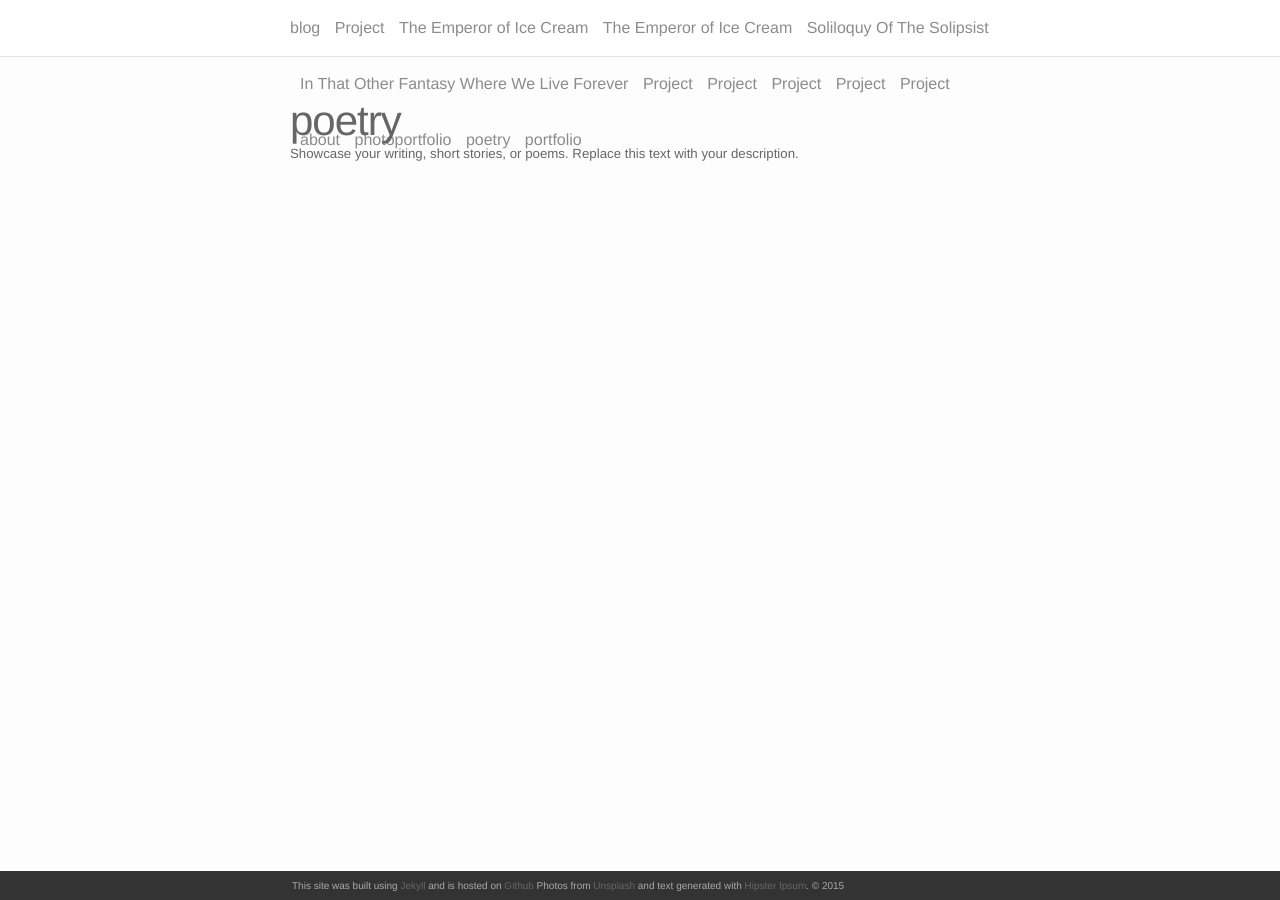
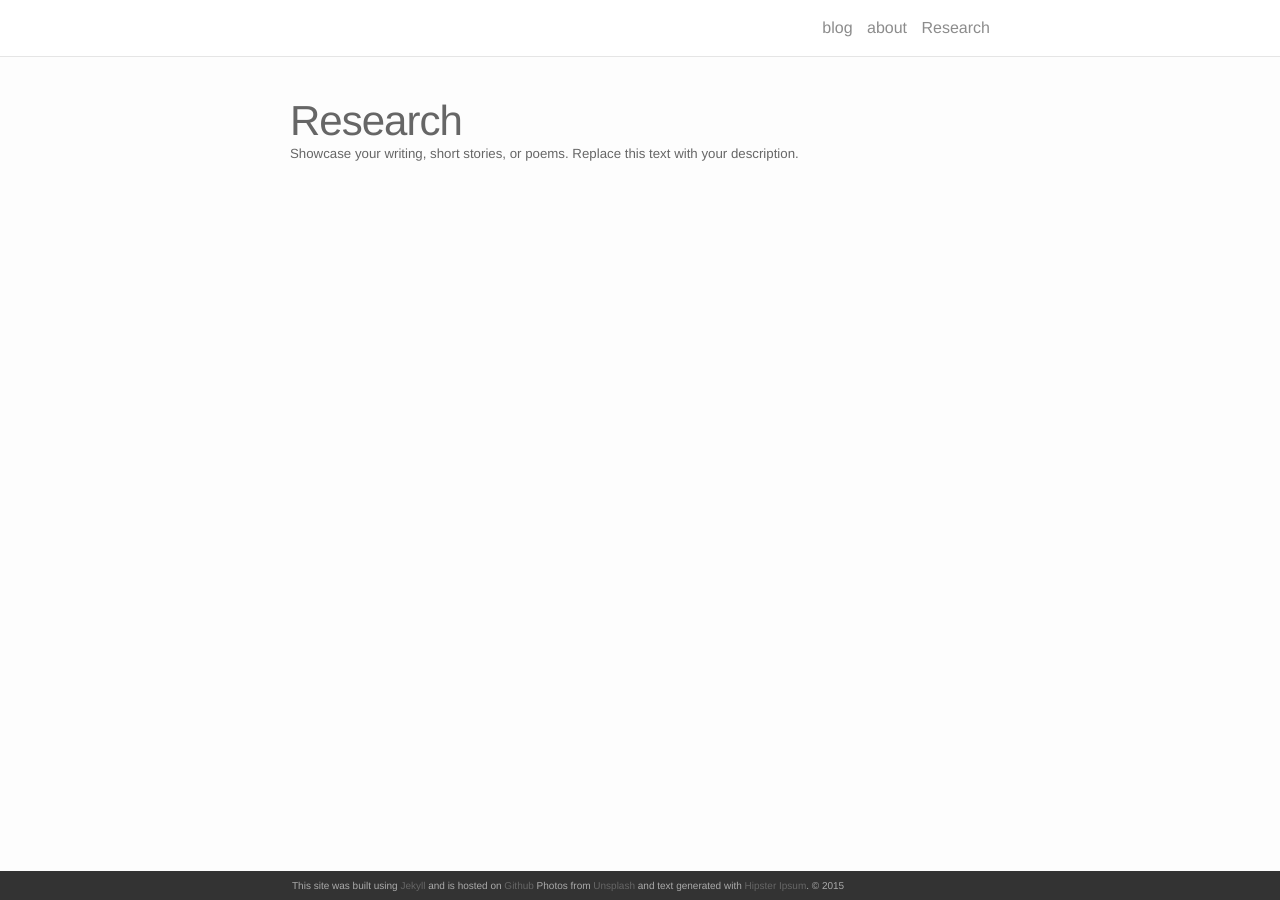
Before and after one commit to staleted/blog, a Jekyll site: the page built from research.md, in a window 1280 px wide. Built offline with Jekyll 4.4.1, drawn with Linux system fonts in a browser that asks for light colours; nearby versions of some CDN libraries.

Commit message:
trying to add a category

```diff
--- a/_config.yml
+++ b/_config.yml
@@ -19,6 +19,6 @@
 
 
 collections:
-  projects:
-    output: false
-    permalink: /projects/:path/
+  research:
+    output: true
+    permalink: /research/:path/
--- a/old/default_poetry/2015-05-05-emperor.markdown
+++ /dev/null
@@ -1,25 +0,0 @@
----
-layout: post
-title: The Emperor of Ice Cream
-date: 2015-07-06 07:59:00
----
-
-Call the roller of big cigars,
-The muscular one, and bid him whip
-In kitchen cups concupiscent curds.
-Let the wenches dawdle in such dress
-As they are used to wear, and let the boys
-Bring flowers in last month's newspapers.
-Let be be finale of seem.
-The only emperor is the emperor of ice-cream.
-
-Take from the dresser of deal.
-Lacking the three glass knobs, that sheet
-On which she embroidered fantails once
-And spread it so as to cover her face.
-If her horny feet protrude, they come
-To show how cold she is, and dumb.
-Let the lamp affix its beam.
-The only emperor is the emperor of ice-cream.
-
-### Wallace Stevens
--- a/old/default_poetry/2015-07-06-soliloquy.markdown
+++ /dev/null
@@ -1,48 +0,0 @@
----
-layout: post
-title: Soliloquy Of The Solipsist
-date: 2015-07-06 07:59:00
----
-I?
-I walk alone;
-The midnight street
-Spins itself from under my feet;
-When my eyes shut
-These dreaming houses all snuff out;
-Through a whim of mine
-Over gables the moon's celestial onion
-Hangs high.
-
-I
-Make houses shrink
-And trees diminish
-By going far; my look's leash
-Dangles the puppet-people
-Who, unaware how they dwindle,
-Laugh, kiss, get drunk,
-Nor guess that if I choose to blink
-They die.
-
-I
-When in good humor,
-Give grass its green
-Blazon sky blue, and endow the sun
-With gold;
-Yet, in my wintriest moods, I hold
-Absolute power
-To boycott any color and forbid any flower
-To be.
-
-I
-Know you appear
-Vivid at my side,
-Denying you sprang out of my head,
-Claiming you feel
-Love fiery enough to prove flesh real,
-Though it's quite clear
-All you beauty, all your wit, is a gift, my dear,
-From me.
-
-
-
-### Sylvia Plath
--- a/old/default_poetry/2015-08-06-fantasy.markdown
+++ /dev/null
@@ -1,29 +0,0 @@
----
-layout: post
-title: In That Other Fantasy Where We Live Forever
-date: 2015-08-06 07:59:00
----
-we were never caught
-
-we partied the southwest, smoked it from L.A. to El Dorado
-worked odd jobs between delusions of escape
-drunk on the admonitions of parents, parsons & professors
-driving faster than the road or law allowed.
-our high-pitched laughter was young, heartless & disrespected
-authority. we could be heard for miles in the night
-
-the Grand Canyon of a new manhood.
-womanhood discovered
-like the first sighting of Mount Wilson
-
-we rebelled against the southwestern wind
-
-we got so naturally ripped, we sprouted wings,
-crashed parties on the moon, and howled at the earth
-
-we lived off love. It was all we had to eat
-
-when you split you took all the wisdom
-and left me the worry
-
-### Wanda Coleman
--- a/old/default_portfolio/1_project.markdown
+++ /dev/null
@@ -1,55 +0,0 @@
----
-layout: post
-title: Project
-description: a project with a background image
-img: /img/12.jpg
----
-
-Every project has a beautiful feature shocase page. It's easy to include images, in a flexible 3-column grid format. Make your photos 1/3, 2/3, or full width.
-
-To give your project a background in the portfolio page, just add the img tag to the front matter like so:
-
-	---
-	layout: post
-	title: Project
-	description: a project with a background image
-	img: /img/12.jpg
-	---
-
-
-<div class="img_row">
-	<img class="col one" src="{{ site.baseurl }}/img/1.jpg" alt="" title="example image"/>
-	<img class="col one" src="{{ site.baseurl }}/img/2.jpg" alt="" title="example image"/>
-	<img class="col one" src="{{ site.baseurl }}/img/3.jpg" alt="" title="example image"/>
-</div>
-<div class="col three caption">
-	Caption photos easily. On the left, a road goes through a tunnel. Middle, leaves artistically fall in a hipster photoshoot. Right, in another hipster photoshoot, a lumberjack grasps a handful of pine needles.
-</div>
-<div class="img_row">
-	<img class="col three" src="{{ site.baseurl }}/img/5.jpg" alt="" title="example image"/>
-</div>
-<div class="col three caption">
-	This image can also have a caption. It's like magic.
-</div>
-
-You can also put regular text between your rows of images. Say you wanted to write a little bit about your project before you posted the rest of the images. You describe how you toiled, sweated, *bled* for your project, and then.... you reveal it's glory in the next row of images.
-
-
-<div class="img_row">
-	<img class="col two" src="{{ site.baseurl }}/img/6.jpg" alt="" title="example image"/>
-	<img class="col one" src="{{ site.baseurl }}/img/11.jpg" alt="" title="example image"/>
-</div>
-<div class="col three caption">
-	You can also have artistically styled 2/3 + 1/3 images, like these.
-</div>
-
-
-<br/><br/><br/>
-
-
-The code is simple. Just add a col class to your image, and another class specifying the width: one, two, or three columns wide. Here's the code for the last row of images above:
-
-	<div class="img_row">
-	  <img class="col two" src="/img/6.jpg"/>
-	  <img class="col one" src="/img/11.jpg"/>
-	</div>
--- a/old/default_portfolio/2_project.markdown
+++ /dev/null
@@ -1,55 +0,0 @@
----
-layout: post
-title: Project
-description: a project with a background image
-img: /img/2.jpg
----
-
-Every project has a beautiful feature shocase page. It's easy to include images, in a flexible 3-column grid format. Make your photos 1/3, 2/3, or full width.
-
-To give your project a background in the portfolio page, just add the img tag to the front matter like so:
-
-	---
-	layout: post
-	title: Project
-	description: a project with a background image
-	img: /img/12.jpg
-	---
-
-
-<div class="img_row">
-	<img class="col one" src="{{ site.baseurl }}/img/1.jpg" alt="" title="example image"/>
-	<img class="col one" src="{{ site.baseurl }}/img/2.jpg" alt="" title="example image"/>
-	<img class="col one" src="{{ site.baseurl }}/img/3.jpg" alt="" title="example image"/>
-</div>
-<div class="col three caption">
-	Caption photos easily. On the left, a road goes through a tunnel. Middle, leaves artistically fall in a hipster photoshoot. Right, in another hipster photoshoot, a lumberjack grasps a handful of pine needles.
-</div>
-<div class="img_row">
-	<img class="col three" src="{{ site.baseurl }}/img/5.jpg" alt="" title="example image"/>
-</div>
-<div class="col three caption">
-	This image can also have a caption. It's like magic.
-</div>
-
-You can also put regular text between your rows of images. Say you wanted to write a little bit about your project before you posted the rest of the images. You describe how you toiled, sweated, *bled* for your project, and then.... you reveal it's glory in the next row of images.
-
-
-<div class="img_row">
-	<img class="col two" src="{{ site.baseurl }}/img/6.jpg" alt="" title="example image"/>
-	<img class="col one" src="{{ site.baseurl }}/img/11.jpg" alt="" title="example image"/>
-</div>
-<div class="col three caption">
-	You can also have artistically styled 2/3 + 1/3 images, like these.
-</div>
-
-
-<br/><br/><br/>
-
-
-The code is simple. Just add a col class to your image, and another class specifying the width: one, two, or three columns wide. Here's the code for the last row of images above:
-
-	<div class="img_row">
-	  <img class="col two" src="/img/6.jpg"/>
-	  <img class="col one" src="/img/11.jpg"/>
-	</div>
--- a/old/default_portfolio/3_project.markdown
+++ /dev/null
@@ -1,56 +0,0 @@
----
-layout: post
-title: Project
-description: a project that redirects to another website
-img:
-redirect: https://unsplash.com
----
-
-Every project has a beautiful feature shocase page. It's easy to include images, in a flexible 3-column grid format. Make your photos 1/3, 2/3, or full width.
-
-To give your project a background in the portfolio page, just add the img tag to the front matter like so:
-
-	---
-	layout: post
-	title: Project
-	description: a project with a background image
-	img: /img/12.jpg
-	---
-
-
-<div class="img_row">
-	<img class="col one" src="{{ site.baseurl }}/img/1.jpg" alt="" title="example image"/>
-	<img class="col one" src="{{ site.baseurl }}/img/2.jpg" alt="" title="example image"/>
-	<img class="col one" src="{{ site.baseurl }}/img/3.jpg" alt="" title="example image"/>
-</div>
-<div class="col three caption">
-	Caption photos easily. On the left, a road goes through a tunnel. Middle, leaves artistically fall in a hipster photoshoot. Right, in another hipster photoshoot, a lumberjack grasps a handful of pine needles.
-</div>
-<div class="img_row">
-	<img class="col three" src="{{ site.baseurl }}/img/5.jpg" alt="" title="example image"/>
-</div>
-<div class="col three caption">
-	This image can also have a caption. It's like magic.
-</div>
-
-You can also put regular text between your rows of images. Say you wanted to write a little bit about your project before you posted the rest of the images. You describe how you toiled, sweated, *bled* for your project, and then.... you reveal it's glory in the next row of images.
-
-
-<div class="img_row">
-	<img class="col two" src="{{ site.baseurl }}/img/6.jpg" alt="" title="example image"/>
-	<img class="col one" src="{{ site.baseurl }}/img/11.jpg" alt="" title="example image"/>
-</div>
-<div class="col three caption">
-	You can also have artistically styled 2/3 + 1/3 images, like these.
-</div>
-
-
-<br/><br/><br/>
-
-
-The code is simple. Just add a col class to your image, and another class specifying the width: one, two, or three columns wide. Here's the code for the last row of images above:
-
-	<div class="img_row">
-	  <img class="col two" src="/img/6.jpg"/>
-	  <img class="col one" src="/img/11.jpg"/>
-	</div>
--- a/old/default_portfolio/4_project.markdown
+++ /dev/null
@@ -1,55 +0,0 @@
----
-layout: post
-title: Project
-description: another without an image
-img:
----
-
-Every project has a beautiful feature shocase page. It's easy to include images, in a flexible 3-column grid format. Make your photos 1/3, 2/3, or full width.
-
-To give your project a background in the portfolio page, just add the img tag to the front matter like so:
-
-	---
-	layout: post
-	title: Project
-	description: a project with a background image
-	img: /img/12.jpg
-	---
-
-
-<div class="img_row">
-	<img class="col one" src="{{ site.baseurl }}/img/1.jpg" alt="" title="example image"/>
-	<img class="col one" src="{{ site.baseurl }}/img/2.jpg" alt="" title="example image"/>
-	<img class="col one" src="{{ site.baseurl }}/img/3.jpg" alt="" title="example image"/>
-</div>
-<div class="col three caption">
-	Caption photos easily. On the left, a road goes through a tunnel. Middle, leaves artistically fall in a hipster photoshoot. Right, in another hipster photoshoot, a lumberjack grasps a handful of pine needles.
-</div>
-<div class="img_row">
-	<img class="col three" src="{{ site.baseurl }}/img/5.jpg" alt="" title="example image"/>
-</div>
-<div class="col three caption">
-	This image can also have a caption. It's like magic.
-</div>
-
-You can also put regular text between your rows of images. Say you wanted to write a little bit about your project before you posted the rest of the images. You describe how you toiled, sweated, *bled* for your project, and then.... you reveal it's glory in the next row of images.
-
-
-<div class="img_row">
-	<img class="col two" src="{{ site.baseurl }}/img/6.jpg" alt="" title="example image"/>
-	<img class="col one" src="{{ site.baseurl }}/img/11.jpg" alt="" title="example image"/>
-</div>
-<div class="col three caption">
-	You can also have artistically styled 2/3 + 1/3 images, like these.
-</div>
-
-
-<br/><br/><br/>
-
-
-The code is simple. Just add a col class to your image, and another class specifying the width: one, two, or three columns wide. Here's the code for the last row of images above:
-
-	<div class="img_row">
-	  <img class="col two" src="/img/6.jpg"/>
-	  <img class="col one" src="/img/11.jpg"/>
-	</div>
--- a/old/default_portfolio/5_project.markdown
+++ /dev/null
@@ -1,55 +0,0 @@
----
-layout: post
-title: Project
-description: a project with a background image
-img: /img/1.jpg
----
-
-Every project has a beautiful feature shocase page. It's easy to include images, in a flexible 3-column grid format. Make your photos 1/3, 2/3, or full width.
-
-To give your project a background in the portfolio page, just add the img tag to the front matter like so:
-
-	---
-	layout: post
-	title: Project
-	description: a project with a background image
-	img: /img/12.jpg
-	---
-
-
-<div class="img_row">
-	<img class="col one" src="{{ site.baseurl }}/img/1.jpg" alt="" title="example image"/>
-	<img class="col one" src="{{ site.baseurl }}/img/2.jpg" alt="" title="example image"/>
-	<img class="col one" src="{{ site.baseurl }}/img/3.jpg" alt="" title="example image"/>
-</div>
-<div class="col three caption">
-	Caption photos easily. On the left, a road goes through a tunnel. Middle, leaves artistically fall in a hipster photoshoot. Right, in another hipster photoshoot, a lumberjack grasps a handful of pine needles.
-</div>
-<div class="img_row">
-	<img class="col three" src="{{ site.baseurl }}/img/5.jpg" alt="" title="example image"/>
-</div>
-<div class="col three caption">
-	This image can also have a caption. It's like magic.
-</div>
-
-You can also put regular text between your rows of images. Say you wanted to write a little bit about your project before you posted the rest of the images. You describe how you toiled, sweated, *bled* for your project, and then.... you reveal it's glory in the next row of images.
-
-
-<div class="img_row">
-	<img class="col two" src="{{ site.baseurl }}/img/6.jpg" alt="" title="example image"/>
-	<img class="col one" src="{{ site.baseurl }}/img/11.jpg" alt="" title="example image"/>
-</div>
-<div class="col three caption">
-	You can also have artistically styled 2/3 + 1/3 images, like these.
-</div>
-
-
-<br/><br/><br/>
-
-
-The code is simple. Just add a col class to your image, and another class specifying the width: one, two, or three columns wide. Here's the code for the last row of images above:
-
-	<div class="img_row">
-	  <img class="col two" src="/img/6.jpg"/>
-	  <img class="col one" src="/img/11.jpg"/>
-	</div>
--- a/old/default_portfolio/6_project.markdown
+++ /dev/null
@@ -1,55 +0,0 @@
----
-layout: post
-title: Project
-description: a project with no image
-img:
----
-
-Every project has a beautiful feature shocase page. It's easy to include images, in a flexible 3-column grid format. Make your photos 1/3, 2/3, or full width.
-
-To give your project a background in the portfolio page, just add the img tag to the front matter like so:
-
-	---
-	layout: post
-	title: Project
-	description: a project with a background image
-	img: {{ site.baseurl }}/img/12.jpg
-	---
-
-
-<div class="img_row">
-	<img class="col one" src="{{ site.baseurl }}/img/1.jpg" alt="" title="example image"/>
-	<img class="col one" src="{{ site.baseurl }}/img/2.jpg" alt="" title="example image"/>
-	<img class="col one" src="{{ site.baseurl }}/img/3.jpg" alt="" title="example image"/>
-</div>
-<div class="col three caption">
-	Caption photos easily. On the left, a road goes through a tunnel. Middle, leaves artistically fall in a hipster photoshoot. Right, in another hipster photoshoot, a lumberjack grasps a handful of pine needles.
-</div>
-<div class="img_row">
-	<img class="col three" src="{{ site.baseurl }}/img/5.jpg" alt="" title="example image"/>
-</div>
-<div class="col three caption">
-	This image can also have a caption. It's like magic.
-</div>
-
-You can also put regular text between your rows of images. Say you wanted to write a little bit about your project before you posted the rest of the images. You describe how you toiled, sweated, *bled* for your project, and then.... you reveal it's glory in the next row of images.
-
-
-<div class="img_row">
-	<img class="col two" src="{{ site.baseurl }}/img/6.jpg" alt="" title="example image"/>
-	<img class="col one" src="{{ site.baseurl }}/img/11.jpg" alt="" title="example image"/>
-</div>
-<div class="col three caption">
-	You can also have artistically styled 2/3 + 1/3 images, like these.
-</div>
-
-
-<br/><br/><br/>
-
-
-The code is simple. Just add a col class to your image, and another class specifying the width: one, two, or three columns wide. Here's the code for the last row of images above:
-
-	<div class="img_row">
-	  <img class="col two" src="/img/6.jpg"/>
-	  <img class="col one" src="/img/11.jpg"/>
-	</div>
--- a/old/default_projects/2015-05-05-emperor.markdown
+++ /dev/null
@@ -1,25 +0,0 @@
----
-layout: post
-title: The Emperor of Ice Cream
-date: 2015-07-06 07:59:00
----
-
-Call the roller of big cigars,
-The muscular one, and bid him whip
-In kitchen cups concupiscent curds.
-Let the wenches dawdle in such dress
-As they are used to wear, and let the boys
-Bring flowers in last month's newspapers.
-Let be be finale of seem.
-The only emperor is the emperor of ice-cream.
-
-Take from the dresser of deal.
-Lacking the three glass knobs, that sheet
-On which she embroidered fantails once
-And spread it so as to cover her face.
-If her horny feet protrude, they come
-To show how cold she is, and dumb.
-Let the lamp affix its beam.
-The only emperor is the emperor of ice-cream.
-
-### Wallace Stevens
--- a/old/poetry.md
+++ b/research.md
@@ -1,12 +1,12 @@
 ---
 layout: page
-permalink: /poetry/
-title: poetry
+permalink: /research/
+title: Research
 description: Showcase your writing, short stories, or poems. Replace this text with your description.
 ---
 
 <ul class="post-list">
-{% for poem in site.poetry reversed %}
+{% for poem in site.research reversed %}
     <li>
         <h2><a class="poem-title" href="{{ poem.url | prepend: site.baseurl }}">{{ poem.title }}</a></h2>
         <p class="post-meta">{{ poem.date | date: '%B %-d, %Y — %H:%M' }}</p>
```
Also changed, not shown: old/photoportfolio.md (deleted, +0 -31 lines), old/portfolio.md (deleted, +0 -47 lines).
